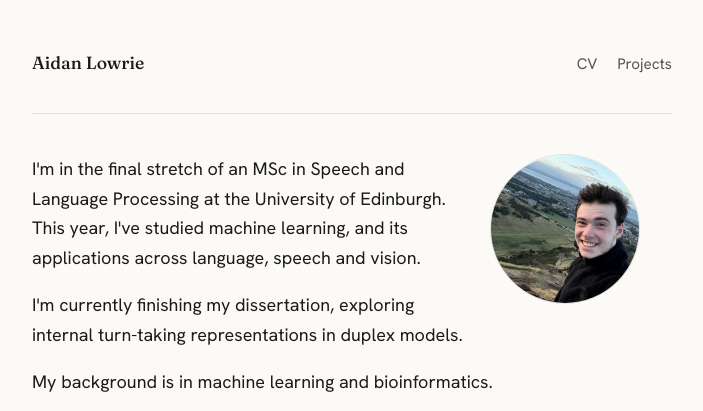
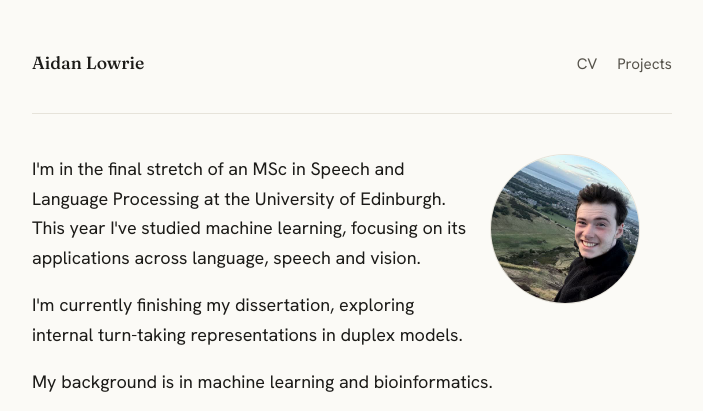
Before and after one commit to aidanlowrie/aidanlowrie.github.io, a Jekyll site: the page built from index.html, in a window 1280 px wide. Shown: the top 411 px of the page, without its empty margins (288-991 px from the left). Built offline with Jekyll 4.4.1, drawn with Linux system fonts in a browser that asks for light colours; some web fonts are replaced.

Commit message:
updated wording slightly

```diff
--- a/index.html
+++ b/index.html
@@ -3,7 +3,7 @@
 title: ""
 ---
 <section class="home-about reveal" style="padding-top: 0; border-top: none;">
-  <p><img src="{{ '/assets/img/portrait-arthurs-seat.jpg' | relative_url }}" alt="Portrait of Aidan Lowrie" width="150" height="150" style="float: right; margin: 0 0 1rem 1rem; border-radius: 50%; border: 1px solid var(--hairline);">I'm in the final stretch of an MSc in Speech and Language Processing at the University of Edinburgh. This year, I've studied machine learning, and its applications across language, speech and vision.</p>
+  <p><img src="{{ '/assets/img/portrait-arthurs-seat.jpg' | relative_url }}" alt="Portrait of Aidan Lowrie" width="150" height="150" style="float: right; margin: 0 0 1rem 1rem; border-radius: 50%; border: 1px solid var(--hairline);">I'm in the final stretch of an MSc in Speech and Language Processing at the University of Edinburgh. This year I've studied machine learning, focusing on its applications across language, speech and vision.</p>
   <p>I'm currently finishing my dissertation, exploring internal turn-taking representations in duplex models.</p>
   <p>My background is in machine learning and bioinformatics.</p>
   <p>The pages below give a short academic timeline across three cities.</p>
```
